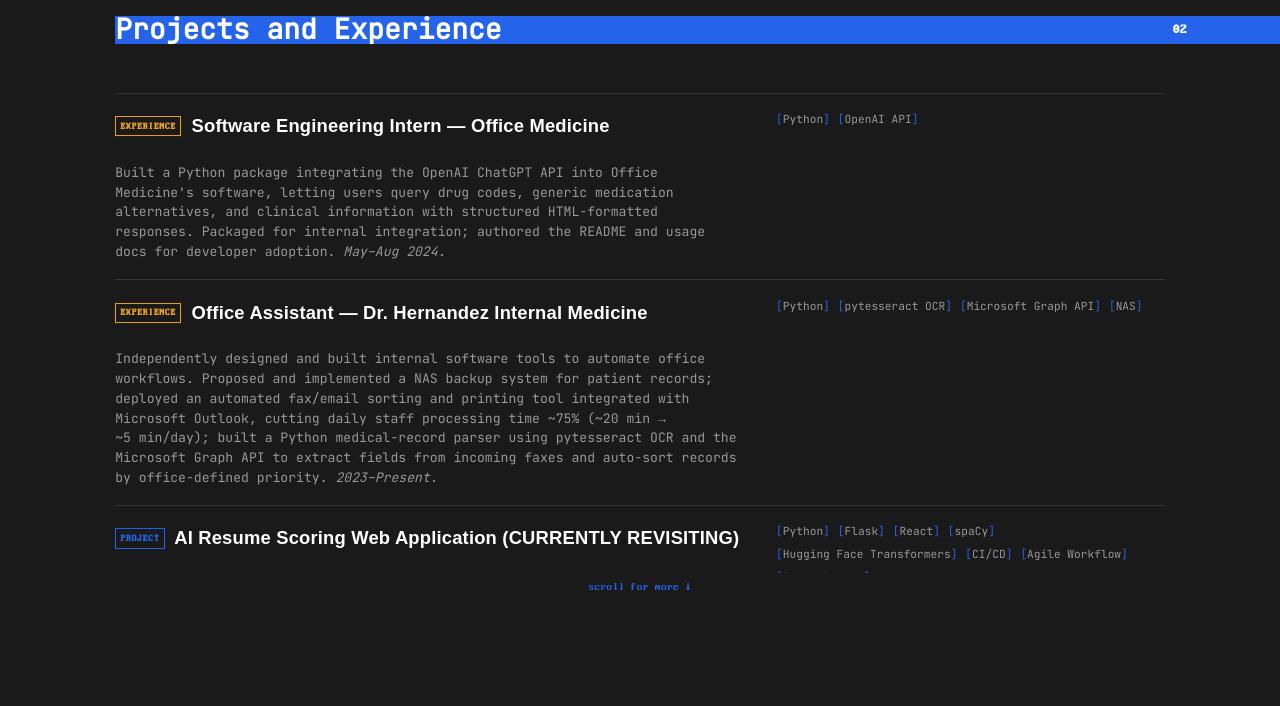
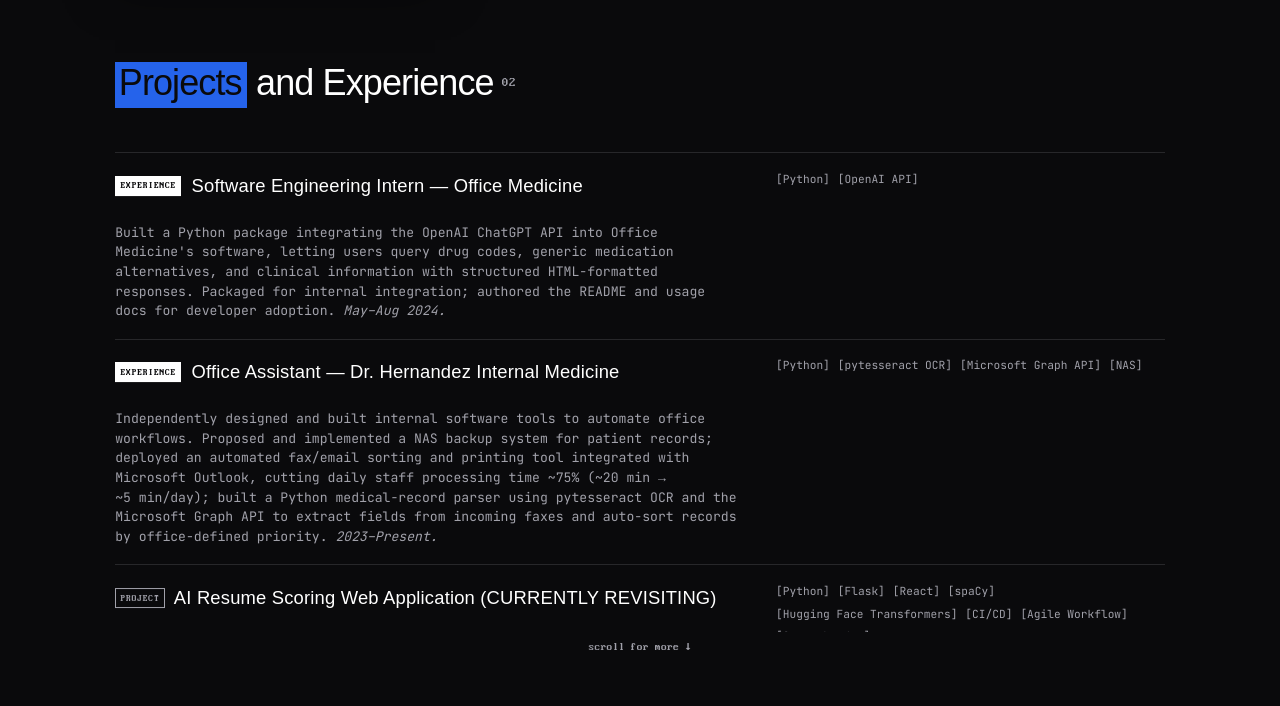
Before and after one commit to ameyeben/ameyeben.github.io, a website: page index.html in a window 1280 px wide. Shown: the part 2053-2759 px from the top of the page. Drawn offline with Linux system fonts and the light colour scheme; a web font is replaced by a local one.

Commit message:
Apply Unkey design language: one accent, marks, hairlines, asym rhythm
- Palette: bg #1a1a1a -> #0a0a0c near-black; muted/hairline moved to
  Unkey's grayscale ramp (#a1a1aa, #27272a, #2E3038 divider)
- One-accent rule: royal blue only. Amber second accent removed;
  badges go monochrome (experience = filled, project = outlined);
  tech-tag brackets, cred markers, contact arrows demoted to muted
- Signature <mark>: text-hugging accent highlight on section headings,
  ink text, sharp corners (replaces the 161.8% swipe slab)
- Hairline dividers between sections; asymmetric padding (large top,
  zero bottom)
- Display weight 500 for h2/h3 (confidence via scale, not thickness)
- Hero copy: factual internship-seeking line replaces the one-liner

Hero name stays Satoshi-Bold: the low-poly SVG is baked at 700, a
weight change needs a re-bake (scripts/bake-hero-lowpoly.mjs).

Co-Authored-By: Claude Fable 5 <noreply@anthropic.com>

```diff
--- a/css/styles.css
+++ b/css/styles.css
@@ -33,7 +33,7 @@ html {
      scroll root, so vertical snap + sticky header stay intact. */
   overflow-x: clip;
   scroll-padding-top: var(--header-height, 3rem);
-  background: #1a1a1a;
+  background: #0a0a0c;
   scrollbar-width: none;       /* Firefox */
   -ms-overflow-style: none;    /* old Edge/IE */
 }
@@ -73,7 +73,7 @@ body {
   pointer-events: none;
   display: block;
   overflow: hidden;        /* clip oversized translating layers to viewport */
-  background: #1a1a1a;      /* flat backdrop (was canvas fill) */
+  background: #0a0a0c;      /* near-black, faint blue tint (Unkey-style field) */
 }
 
 #noise-bg canvas {
@@ -111,7 +111,7 @@ ul {
 }
 
 section {
-  padding: var(--section-padding-y) 0;
+  padding: var(--section-padding-y) 0 0;   /* breathe at top, tight at bottom */
   min-height: 100dvh;
   scroll-snap-align: start;
 }
@@ -171,28 +171,27 @@ h1 {
 }
 
 h2 {
-  font-size: 1.75rem;
+  font-family: 'Satoshi', sans-serif;
+  font-weight: 500;          /* confidence via scale, not thickness */
+  font-size: clamp(1.75rem, 3.2vw, 2.25rem);
+  letter-spacing: -0.025em;
   margin-bottom: 2rem;
   display: inline-block;     /* shrink-wrap so 100% == text width */
+  align-self: flex-start;    /* keep shrink-wrap inside flex-column sections */
   position: relative;
-  z-index: 0;                /* stacking context so ::before can sit behind */
 }
 
-h2::before {
-  content: '';
-  position: absolute;
-  left: 0;
-  top: 50%;
-  transform: translateY(-50%);
-  width: 161.8%;             /* φ × text width */
-  height: 1em;               /* hug text, ~cap-height swipe */
-  background: #2563EB;
-  z-index: -1;
+/* The signature: text-hugging accent highlight. Ink text on the one accent,
+   sharp corners, bleeds slightly below the baseline (Unkey <mark>). */
+mark {
+  background: var(--accent);
+  color: var(--ink);
+  border-radius: 0;
+  padding: 0 0.15em 0.12em 0.1em;
 }
 
-/* Section index rides the swipe bar's empty right overhang. The bar was
-   decorative wallpaper repeated identically per section; the counter turns it
-   into wayfinding (01–04, scroll/nav order) and makes each heading distinct. */
+/* Section index (01–04, scroll/nav order) hangs off the heading's right edge
+   as quiet mono wayfinding. */
 main { counter-reset: sec; }
 #about, #projects, #misc, #contact { counter-increment: sec; }
 
@@ -206,7 +205,7 @@ h2::after {
   -webkit-font-smoothing: none;
   font-size: 0.8rem;
   letter-spacing: 0.06em;
-  color: #fff;               /* white on the blue overhang */
+  color: var(--muted);
   pointer-events: none;
 }
 
@@ -302,7 +301,7 @@ h3 {
 }
 
 .intro-title-fg {
-  color: #1a1a1a;
+  color: #0a0a0c;
   position: relative;
   z-index: 2;
 }
@@ -348,7 +347,7 @@ h3 {
   letter-spacing: 0.05em;
   line-height: 1.5;
   text-align: center;
-  color: #1a1a1a;
+  color: #0a0a0c;
   position: fixed;
   top: 50%;
   left: 50%;
@@ -608,18 +607,20 @@ header nav ul a {
 }
 
 /* ══ Content sections (about / projects / skills / contact / footer) ══════
-   Extends the established identity: #1a1a1a bg, #fff text, royal-blue accent,
+   Extends the established identity: #0a0a0c bg, #fff text, royal-blue accent,
    φ structure, JetBrains Mono + Newsreader + Satoshi. Hero is excluded. */
 :root {
+  /* One-accent rule (Unkey / principle 02): royal blue is the ONLY hue on the
+     page. It survives on the hero box, <mark> highlights, the resume CTA, and
+     hover/focus feedback. Everything else is a grayscale ramp. */
   --accent: #2563EB;
   --accent-deep: #1d4ed8;
-  /* VGA amber — same saturation/lightness as --accent (hsl 221,83%,53%),
-     hue shifted to gold to tag work experience distinctly from projects. */
-  --accent-vga: hsl(38, 83%, 53%);
-  --hairline: rgba(255, 255, 255, 0.12);
-  --muted: rgba(255, 255, 255, 0.55);
+  --ink: #0a0a0c;                    /* background color, used as text on accent */
+  --hairline: #27272a;               /* nearly-black hairline borders */
+  --divider: #2E3038;                /* lighter hairline between sections */
+  --muted: #a1a1aa;
   /* Principle 09 (Shadows): directional light from above anchors elevated
-     surfaces to the flat #1a1a1a field and reads as depth, not decoration.
+     surfaces to the flat #0a0a0c field and reads as depth, not decoration.
      --shadow-rest sits things down; --shadow-lift is the hover elevation. */
   --shadow-rest: 0 6px 24px rgba(0, 0, 0, 0.45), 0 1px 2px rgba(0, 0, 0, 0.5);
   --shadow-lift: 0 16px 44px rgba(0, 0, 0, 0.55), 0 2px 4px rgba(0, 0, 0, 0.5);
@@ -639,14 +640,30 @@ header nav ul a {
   translate: 0 -0.1em;
 }
 
-.exp-badge  { color: var(--accent-vga); }
-.proj-badge { color: var(--accent); }
+/* Monochrome badge pair (one-accent rule): experience = filled, project =
+   outlined. Fill-vs-outline carries the distinction the old amber hue did. */
+.exp-badge  { background: #fff; color: var(--ink); border-color: #fff; }
+.proj-badge { color: var(--muted); }
 
-/* Vertically center each non-hero band within its 100dvh section. */
+/* Hairline dividers between sections (no boxes, no shadows) — the lighter
+   #2E3038 variant so the seam reads at a glance against #0a0a0c. */
+#about, #projects, #misc, #contact, footer {
+  border-top: 1px solid var(--divider);
+}
+
+/* Asymmetric section rhythm (Unkey): breathe at the top, stack tight at the
+   bottom. Large pt, zero pb. #projects keeps its own pinned-viewport padding. */
 #about .container,
-#projects .container,
 #misc .container,
 #contact .container {
+  display: flex;
+  flex-direction: column;
+  justify-content: flex-start;
+  padding-top: calc(var(--header-height) + clamp(1.5rem, 8vh, 5.5rem));
+  padding-bottom: 0;
+}
+
+#projects .container {
   display: flex;
   flex-direction: column;
   justify-content: flex-start;
@@ -838,7 +855,7 @@ header nav ul a {
   text-align: center;
   font-size: 0.7rem;
   letter-spacing: 0.04em;
-  color: var(--accent);
+  color: var(--muted);
   opacity: 0;
   transition: opacity 0.3s ease;
   pointer-events: none;
@@ -851,7 +868,7 @@ header nav ul a {
 
 #projects h3 {
   font-family: 'Satoshi', sans-serif;
-  font-weight: 700;
+  font-weight: 500;
   font-size: 1.15rem;
   letter-spacing: 0.01em;
   transition: color 0.18s ease;
@@ -884,8 +901,8 @@ header nav ul a {
   white-space: nowrap;
 }
 
-.tech-tags li::before { content: '['; color: var(--accent); }
-.tech-tags li::after  { content: ']'; color: var(--accent); }
+.tech-tags li::before { content: '['; color: var(--muted); }
+.tech-tags li::after  { content: ']'; color: var(--muted); }
 
 #projects li > a {
   grid-column: 1;
@@ -946,7 +963,7 @@ header nav ul a {
 
 .cred-col h3 {
   font-family: 'Satoshi', sans-serif;
-  font-weight: 700;
+  font-weight: 500;
   font-size: 1.05rem;
   margin-bottom: 0.9rem;
   padding-bottom: 0.5rem;
@@ -973,14 +990,9 @@ header nav ul a {
   translate: 0 -0.15em;
 }
 
-.cred-col--verified .unit-state,
-.cred-col--logged   .unit-state { color: var(--accent); }
-.cred-col--queued   .unit-state { color: var(--muted); }
-.cred-col--running  .unit-state { color: var(--accent-vga); }
-
-/* Marker colour tracks the same state; RUNNING/QUEUED read active vs pending. */
-.cred-col--queued  { --marker-color: var(--muted); }
-.cred-col--running { --marker-color: var(--accent-vga); }
+/* One-accent rule: state chips stay grayscale — the label text carries the
+   state, colour doesn't need to. */
+.unit-state { color: var(--muted); }
 
 .cred-list {
   display: flex;
@@ -998,7 +1010,7 @@ header nav ul a {
 
 .cred-list li::before {
   content: '\203A ';
-  color: var(--marker-color, var(--accent));
+  color: var(--muted);
 }
 
 /* ── Contact ───────────────────────────────── */
@@ -1021,7 +1033,7 @@ header nav ul a {
 
 .contact-links a::before {
   content: '→ ';
-  color: var(--accent);
+  color: var(--muted);
 }
 
 .contact-links a:hover {
--- a/index.html
+++ b/index.html
@@ -70,7 +70,9 @@
           <h1 class="hero-title" style="font-weight: 700;">Ben
 Ameye</h1>
         </div>
-        <p class="hero-subtitle">I have too many project ideas.</p>
+        <!-- Plain text only: hero-reveal.js rebuilds this from textContent, so
+             inline markup like <mark> would be stripped. -->
+        <p class="hero-subtitle">CS student at Lawrence Tech, seeking software internships.</p>
         <p class="hero-subtitle hero-subtitle--focus">Current focus is </p>
         <div class="hero-cta">
           <a href="#projects" class="hero-cta__primary">View my work</a>
@@ -83,7 +85,7 @@ Ameye</h1>
     <section id="about" class="section--reveal">
       <div class="container about-grid">
         <div class="about-text">
-          <h2>About</h2>
+          <h2><mark>About</mark></h2>
           <p class="bio">
             My name is Ben. I'm a computer science student at Lawrence Technological University, with my learning
             path focused on AI/ML. I care more about performance than looks when it comes to the tech that I use.
@@ -113,7 +115,7 @@ Ameye</h1>
     <!-- ── Projects ───────────────────────────────────── -->
     <section id="projects" class="section--reveal">
       <div class="container">
-        <h2>Projects and Experience</h2>
+        <h2><mark>Projects</mark> and Experience</h2>
 
         <!-- tabindex=0: on desktop this list scrolls internally; keep it
              keyboard-reachable so arrow keys can scroll it. -->
@@ -211,7 +213,7 @@ Ameye</h1>
     <!-- ── Misc ────────────────────────────────────────── -->
     <section id="misc" class="section--reveal">
       <div class="container">
-        <h2>Misc</h2>
+        <h2><mark>Misc</mark></h2>
         <div class="credentials-grid">
           <div class="cred-col cred-col--verified">
             <h3>Certifications <span class="unit-state">VERIFIED</span></h3>
@@ -255,7 +257,7 @@ Ameye</h1>
     <!-- ── Contact ────────────────────────────────────── -->
     <section id="contact" class="section--reveal">
       <div class="container">
-        <h2>Contact</h2>
+        <h2><mark>Contact</mark></h2>
         <p>Open to work / internships / collaboration — reach out.</p>
 
         <ul class="contact-links">
```
